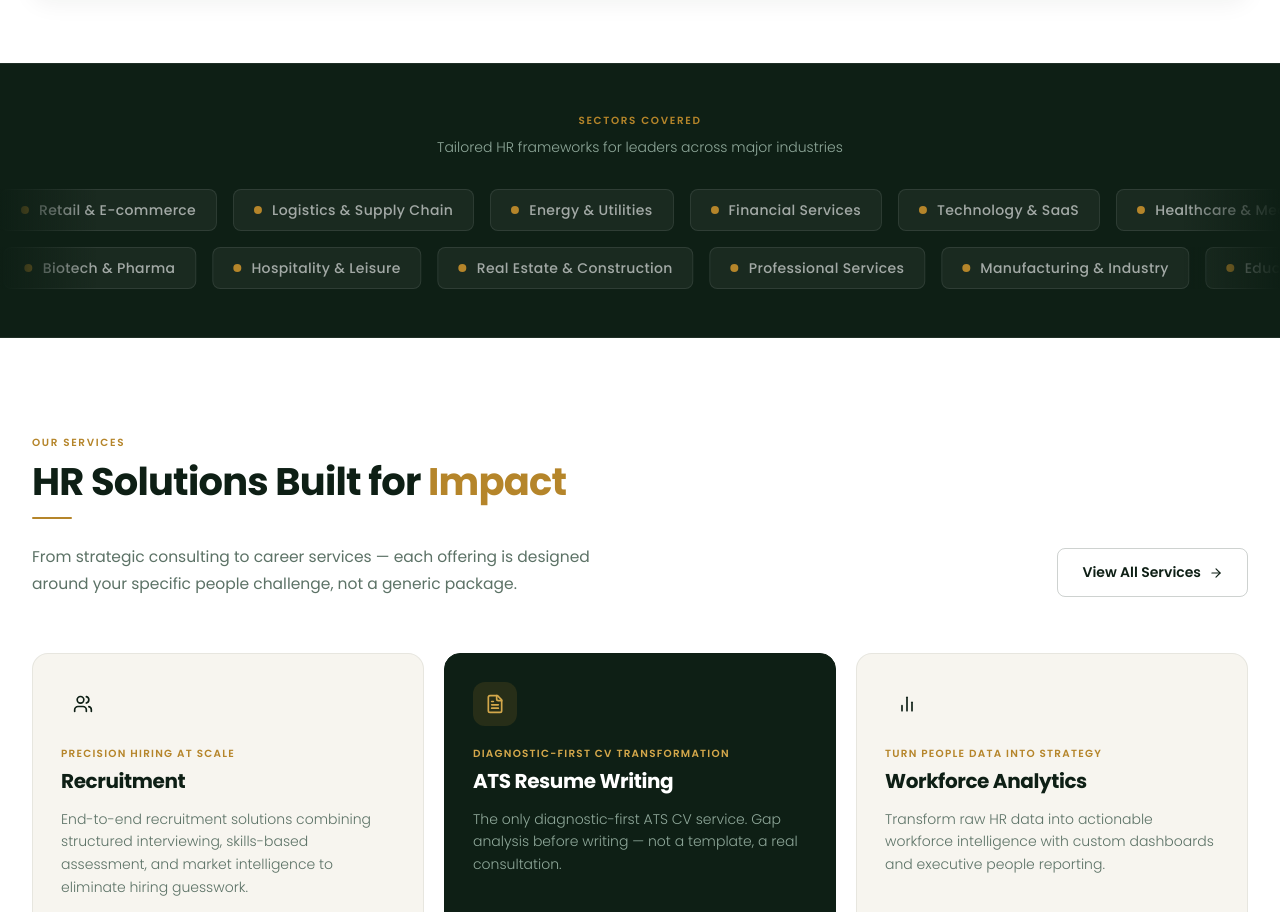
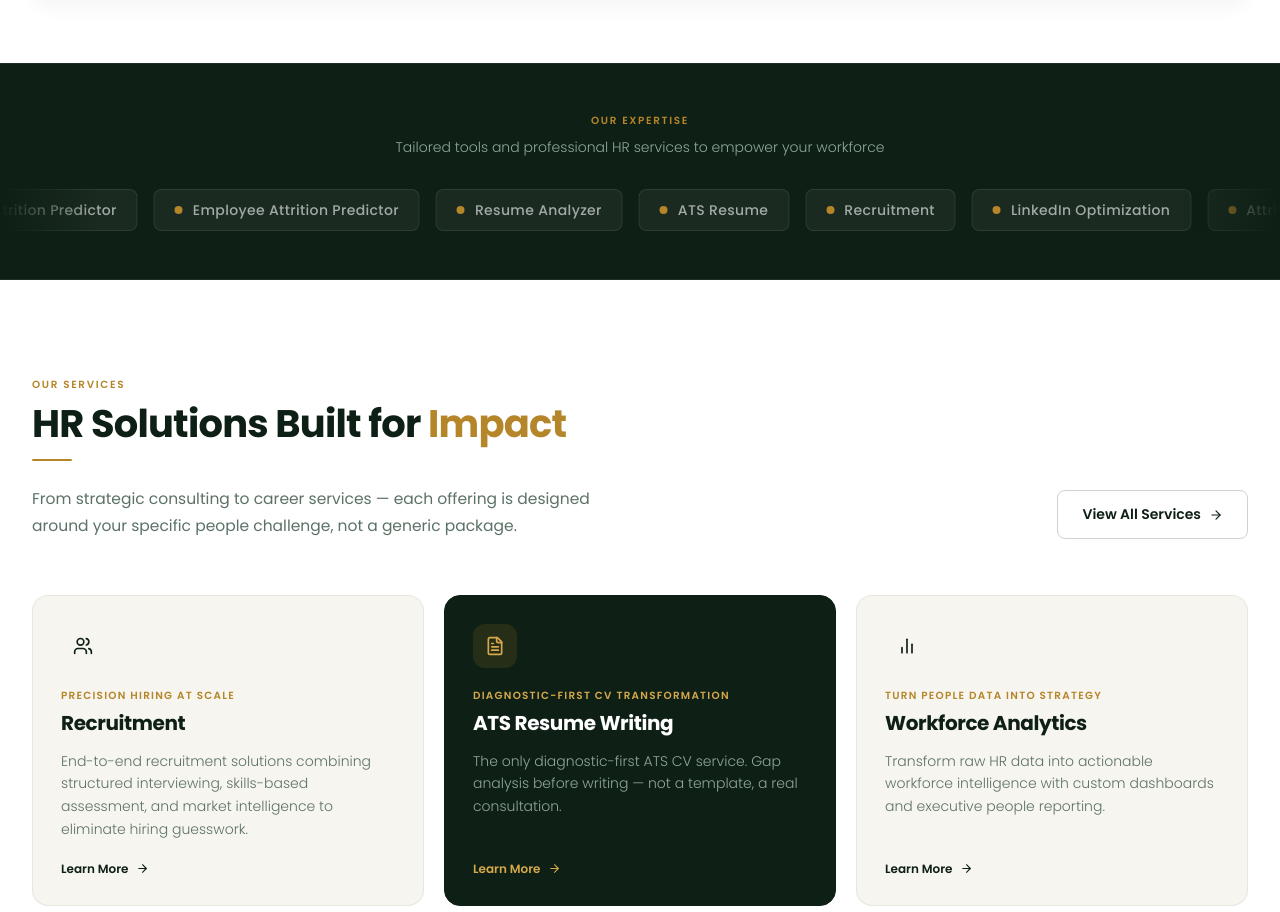
Before and after one commit to Imranprogrammer9/ats-resume, a React (Vite) app: page / in a window 1280 px wide. Shown: the part 1299-2211 px from the top of the page. Built offline with nearby package versions, Linux system fonts and the light colour scheme.

Commit message:
style: remove second row and update content to services & tools in TrustedBy marquee

```diff
--- a/src/components/sections/TrustedBy.tsx
+++ b/src/components/sections/TrustedBy.tsx
@@ -1,11 +1,6 @@
 const ROW_ONE = [
-  'Financial Services', 'Technology & SaaS', 'Healthcare & MedTech',
-  'Retail & E-commerce', 'Logistics & Supply Chain', 'Energy & Utilities',
-];
-
-const ROW_TWO = [
-  'Professional Services', 'Manufacturing & Industry', 'Education & EdTech',
-  'Biotech & Pharma', 'Hospitality & Leisure', 'Real Estate & Construction',
+  'ATS Resume', 'Recruitment', 'LinkedIn Optimization',
+  'Attrition Predictor', 'Employee Attrition Predictor', 'Resume Analyzer',
 ];
 
 function MarqueeRow({ items, reverse = false }: { items: string[]; reverse?: boolean }) {
@@ -48,12 +43,11 @@ export default function TrustedBy() {
       style={{ background: '#0E1F15' }}
     >
       <div className="max-w-7xl mx-auto px-6 lg:px-8 mb-8 text-center">
-        <p className="section-label">Sectors Covered</p>
-        <p className="text-slate-light text-sm font-light">Tailored HR frameworks for leaders across major industries</p>
+        <p className="section-label">Our Expertise</p>
+        <p className="text-slate-light text-sm font-light">Tailored tools and professional HR services to empower your workforce</p>
       </div>
       <div className="flex flex-col gap-4">
         <MarqueeRow items={ROW_ONE} />
-        <MarqueeRow items={ROW_TWO} reverse />
       </div>
     </section>
   );
```
